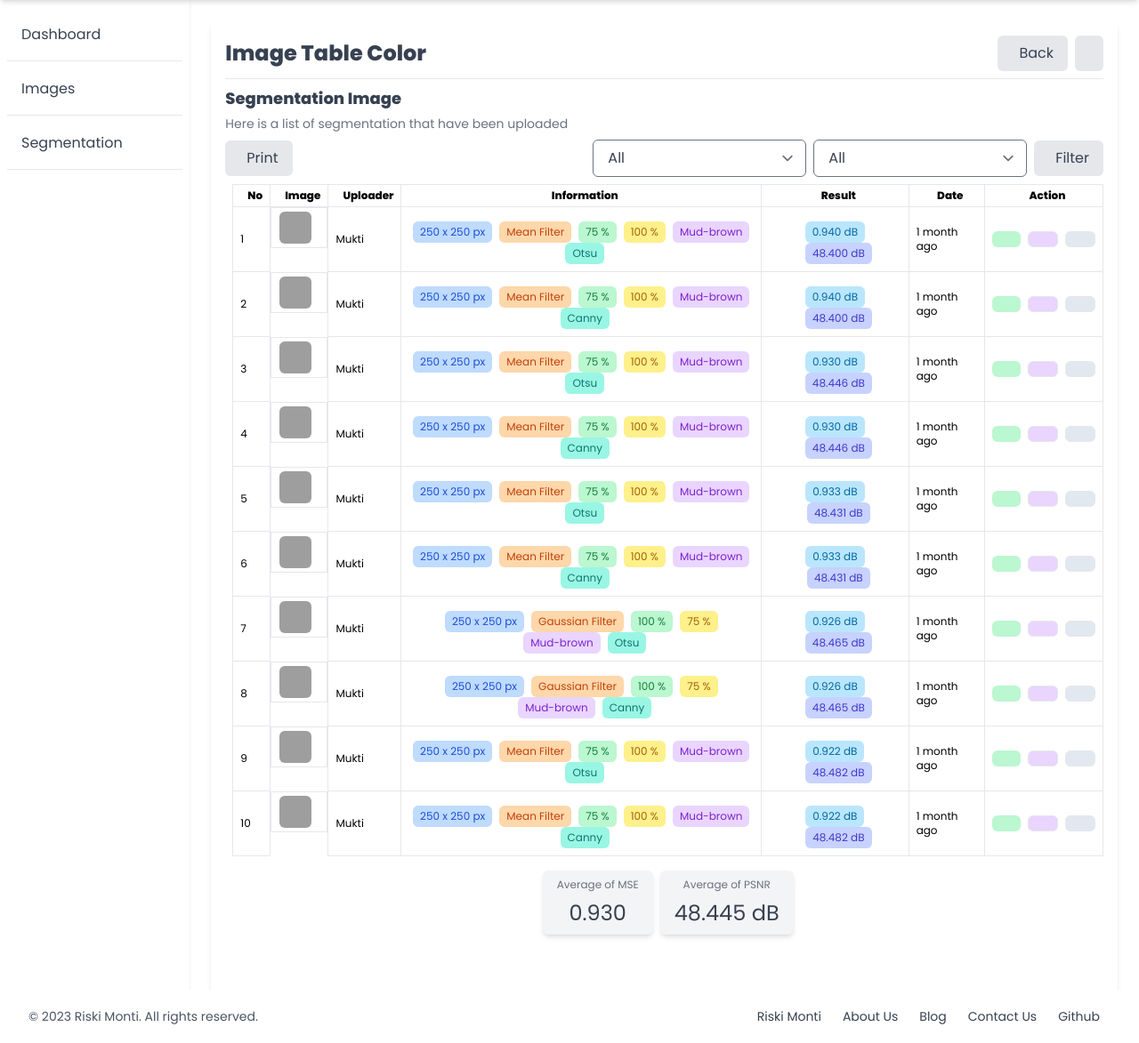
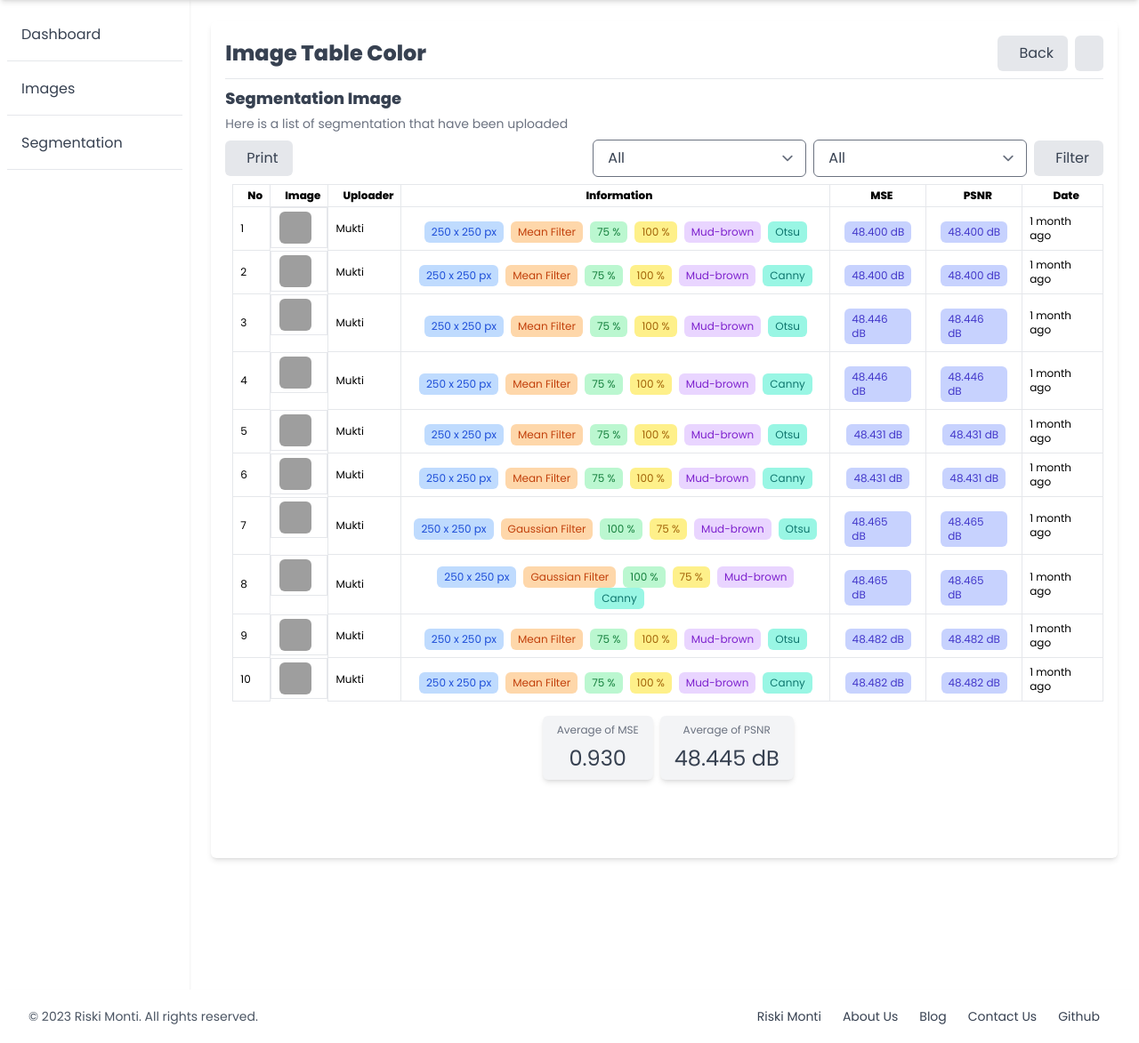
Before and after one commit to riskimonti/riskimonti2, a Django app: page /image/table/color/ in a window 1280 px wide. Shown: the part 56-1229 px from the top of the page at 89% size. Run offline with Django 4.2, Linux system fonts and the light colour scheme; a user stored in the database is signed in; data comes from the database, SQL or seed files in the repository; style sheets or scripts are compiled from the project's sources; some libraries are stand-ins or nearby versions; grey boxes are pictures that could not be loaded.

Commit message:
asdasdas

```diff
--- a/finalproject/myapp/myviews/image_graph_views.py
+++ b/finalproject/myapp/myviews/image_graph_views.py
@@ -431,11 +431,15 @@ class ImageGraphColorClassView(ListView):
             "mse", flat=True
         )
         mse_data_otsu = list(mse_data_otsu)
+        # rata rata mse otsu
+        mse_data_otsu_mean = sum(mse_data_otsu) / len(mse_data_otsu)
         # mse data with a segmentation_type of canny
         mse_data_canny = segment_data.filter(segmentation_type="canny").values_list(
             "mse", flat=True
         )
         mse_data_canny = list(mse_data_canny)
+        # rata rata mse canny
+        mse_data_canny_mean = sum(mse_data_canny) / len(mse_data_canny)
         # print(mse_data_otsu)
         print("mse_data_otsu", mse_data_otsu)
         psnr_data = segment_data.values_list("psnr", flat=True)
@@ -445,10 +449,14 @@ class ImageGraphColorClassView(ListView):
             "psnr", flat=True
         )
         psnr_data_canny = list(psnr_data_canny)
+        # raata rata psnr canny
+        psnr_data_canny_mean = sum(psnr_data_canny) / len(psnr_data_canny)
         psnr_data_otsu = segment_data.filter(segmentation_type="otsu").values_list(
             "psnr", flat=True
         )
         psnr_data_otsu = list(psnr_data_otsu)
+        # rata rata psnr otsu
+        psnr_data_otsu_mean = sum(psnr_data_otsu) / len(psnr_data_otsu)
 
         unique_fields2 = [
             "f1_score",
@@ -796,6 +804,16 @@ class ImageGraphColorClassView(ListView):
             "data_mse_canny": mse_data_canny,
             "labels": labels,
             "new_labels": new_labels,
+            "data_rata_mse_otsu": mse_data_otsu_mean,
+            "data_rata_mse_canny": mse_data_canny_mean,
+            "data_rata_psnr_otsu": psnr_data_otsu_mean,
+            "data_rata_psnr_canny": psnr_data_canny_mean,
+            "data_rata_rata": [
+                mse_data_otsu_mean,
+                mse_data_canny_mean,
+                psnr_data_otsu_mean,
+                psnr_data_canny_mean,
+            ],
         }
 
         return queryset
--- a/finalproject/myapp/templates/myapp/image/image_table_color.html
+++ b/finalproject/myapp/templates/myapp/image/image_table_color.html
@@ -84,15 +84,15 @@
                             </th>
                             <th class="px-2 py-1 text-xs border">
                                 <i class="fas fa-check"></i>
-                                <span class="ml-2">Result</span>
+                                <span class="ml-2">MSE</span>
+                            </th>
+                            <th class="px-2 py-1 text-xs border">
+                                <i class="fas fa-check"></i>
+                                <span class="ml-2">PSNR</span>
                             </th>
                             <th class="px-2 py-1 text-xs border segmentationView">
                                 <i class="fas fa-calendar-alt"></i>
                                 <span class="ml-2">Date</span>
-                            </th>
-                            <th class="px-2 py-1 text-xs border segmentationView">
-                                <i class="fas fa-cog"></i>
-                                <span class="ml-2">Action</span>
                             </th>
                         </tr>
                     </thead>
@@ -135,29 +135,19 @@
                             </td>
                             <td class="border px-2 py-1 text-xs space-x-2">
                                 <div class="flex flex-row justify-center items-start flex-wrap px-2 py-1 text-xs space-x-2 mt-2">
-                                    <span class="px-2 py-1 rounded-md bg-sky-200 text-sky-700 text-xs hover:bg-sky-300 cursor-pointer">
-                                        {{ image.segment.mse|floatformat:3|intcomma }} dB
+                                    <span class="px-2 py-1 rounded-md bg-indigo-200 text-indigo-700 text-xs hover:bg-indigo-300 cursor-pointer">
+                                        {{ image.segment.psnr|floatformat:3|intcomma }} dB
                                     </span>
+                                </div>
+                            </td>
+                            <td class="border px-2 py-1 text-xs space-x-2">
+                                <div class="flex flex-row justify-center items-start flex-wrap px-2 py-1 text-xs space-x-2 mt-2">
                                     <span class="px-2 py-1 rounded-md bg-indigo-200 text-indigo-700 text-xs hover:bg-indigo-300 cursor-pointer">
                                         {{ image.segment.psnr|floatformat:3|intcomma }} dB
                                     </span>
                                 </div>
                             </td>
                             <td class="border px-2 py-1 text-xs segmentationView">{{ image.created_at|naturaltime }}</td>
-                            <td class="border px-2 py-1 text-xs segmentationView">
-                                <div class="flex flex-row space-x-2">
-                                    <a class="flex flex-row justify-center items-center bg-green-200 hover:bg-green-300 rounded-md px-4 py-2 text-gray-700" href="{{ image.image.url }}" download>
-                                        <i class="fas fa-download"></i>
-                                    </a>
-                                    <!-- print report -->
-                                    <a class="flex flex-row justify-center items-center bg-purple-200 hover:bg-purple-300 rounded-md px-4 py-2 text-gray-700 border" href="" target="_blank">
-                                        <i class="fas fa-print"></i>
-                                    </a>
-                                    <!-- excel -->
-                                    <a class="flex flex-row justify-center items-center bg-slate-200 hover:bg-slate-300 rounded-md px-4 py-2 text-gray-700 border" href="" target="_blank">
-                                        <i class="fas fa-file-excel"></i>
-                                    </a>
-                            </td>
                         </tr>
                         {% endfor %}
                     </tbody>
```
Also changed, not shown: finalproject/myapp/templates/myapp/image/image_graph_color.html (+63 -1 lines).
